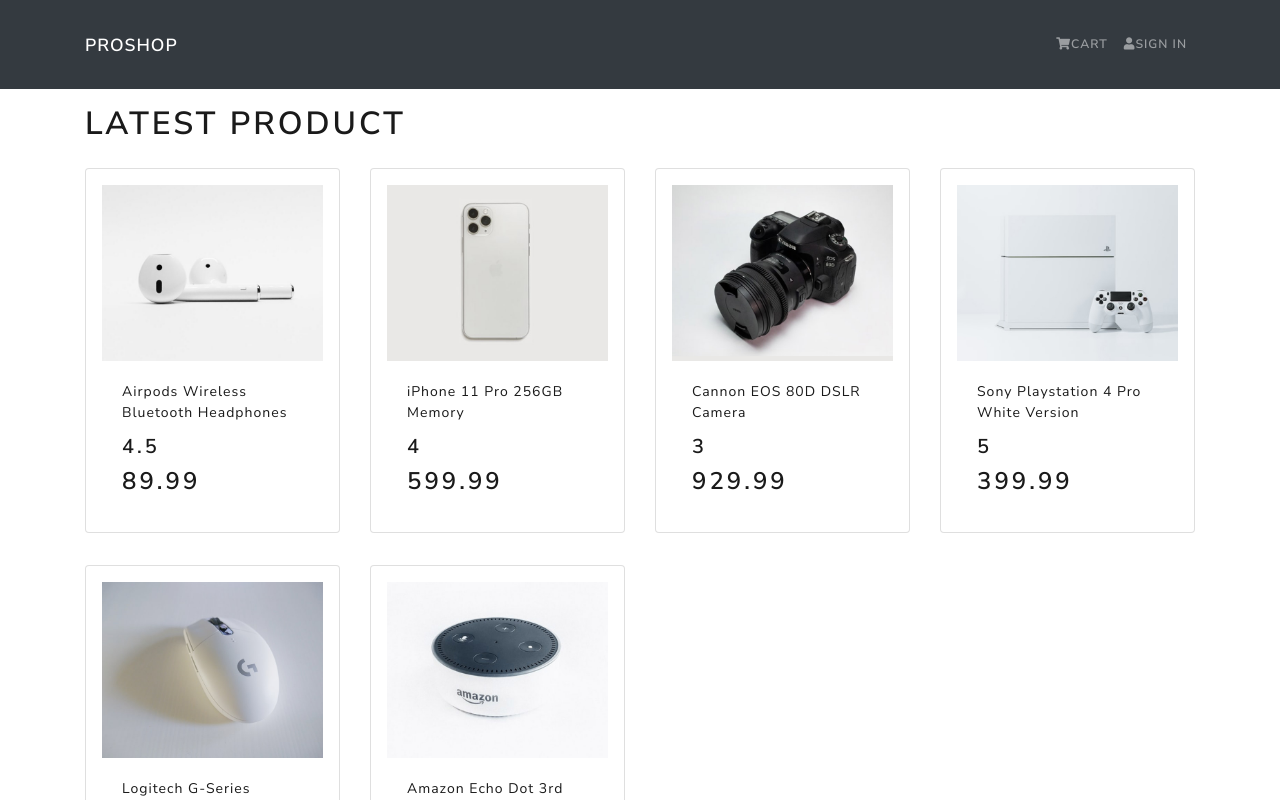
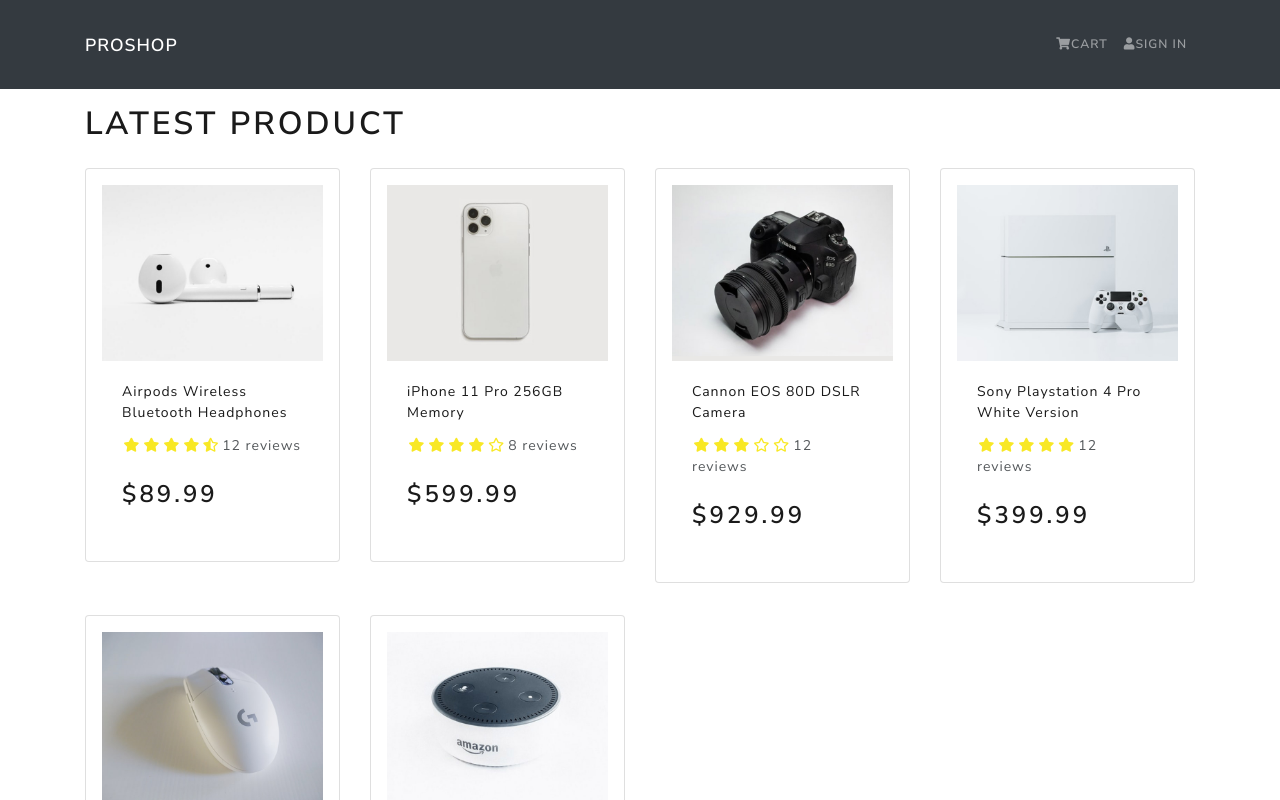
Before and after one commit to Mikazuki81/mikashop-ecommerce, a React (Create React App) app in the folder frontend/: page / in a window 1280 px wide. Shown: the top 800 px of the page. Built offline with nearby package versions, Linux system fonts and the light colour scheme.

Commit message:
complete rating component

```diff
--- a/frontend/src/components/Header.js
+++ b/frontend/src/components/Header.js
@@ -11,10 +11,10 @@
           <Navbar.Collapse id='basic-navbar-nav'>
             <Nav className='ml-auto'>
               <Nav.Link href='/cart'>
-                <i class='fas fa-shopping-cart'></i>cart
+                <i className='fas fa-shopping-cart'></i>cart
               </Nav.Link>
               <Nav.Link href='/login'>
-                <i class='fas fa-user'></i>Sign In
+                <i className='fas fa-user'></i>Sign In
               </Nav.Link>
             </Nav>
           </Navbar.Collapse>
--- a/frontend/src/components/Product.js
+++ b/frontend/src/components/Product.js
@@ -1,6 +1,8 @@
 import React from "react"
 
 import { Card } from "react-bootstrap"
+
+import Rating from "../components/Rating"
 
 const Product = ({ product }) => {
   return (
@@ -16,9 +18,16 @@
           </Card.Title>
         </a>
 
-        <Card.Text as='h4'>{product.rating}</Card.Text>
+        <Card.Text as='div'>
+          <Rating
+            value={product.rating}
+            text={`${product.numReviews} review${
+              product.numReviews > 1 ? "s" : ""
+            }`}
+          />
+        </Card.Text>
 
-        <Card.Text as='h3'>{product.price}</Card.Text>
+        <Card.Text as='h3'>${product.price}</Card.Text>
       </Card.Body>
     </Card>
   )
--- a/frontend/src/components/Rating.js
+++ b/frontend/src/components/Rating.js
@@ -0,0 +1,77 @@
+import React from "react"
+import PropTypes from "prop-types"
+
+const Rating = ({ value, text, color }) => {
+  return (
+    <div className='rating my-2'>
+      <span>
+        <i
+          style={{ color }}
+          className={
+            value >= 1
+              ? "fas fa-star"
+              : value >= 0.5
+              ? "fas fa-star-half-alt"
+              : "far fa-star"
+          }></i>
+      </span>
+      <span>
+        <i
+          style={{ color }}
+          className={
+            value >= 2
+              ? "fas fa-star"
+              : value >= 1.5
+              ? "fas fa-star-half-alt"
+              : "far fa-star"
+          }></i>
+      </span>
+      <span>
+        <i
+          style={{ color }}
+          className={
+            value >= 3
+              ? "fas fa-star"
+              : value >= 2.5
+              ? "fas fa-star-half-alt"
+              : "far fa-star"
+          }></i>
+      </span>
+      <span>
+        <i
+          style={{ color }}
+          className={
+            value >= 4
+              ? "fas fa-star"
+              : value >= 3.5
+              ? "fas fa-star-half-alt"
+              : "far fa-star"
+          }></i>
+      </span>
+      <span>
+        <i
+          style={{ color }}
+          className={
+            value >= 5
+              ? "fas fa-star"
+              : value >= 4.5
+              ? "fas fa-star-half-alt"
+              : "far fa-star"
+          }></i>
+      </span>
+
+      <span>{text && text}</span>
+    </div>
+  )
+}
+
+export default Rating
+
+Rating.defaultProps = {
+  color: "#f8e825",
+}
+Rating.propTypes = {
+  value: PropTypes.number.isRequired,
+  text: PropTypes.string.isRequired,
+  color: PropTypes.string,
+}
--- a/frontend/src/index.css
+++ b/frontend/src/index.css
@@ -1,3 +1,10 @@
 main {
   min-height: 80vh;
 }
+h3 {
+  padding: 1rem 0;
+}
+
+.rating span {
+  margin: 0.1rem;
+}
```
Also changed, not shown: frontend/src/products.js (+36 -36 lines), 1 other file (tests, documents, lock files or other folders).
